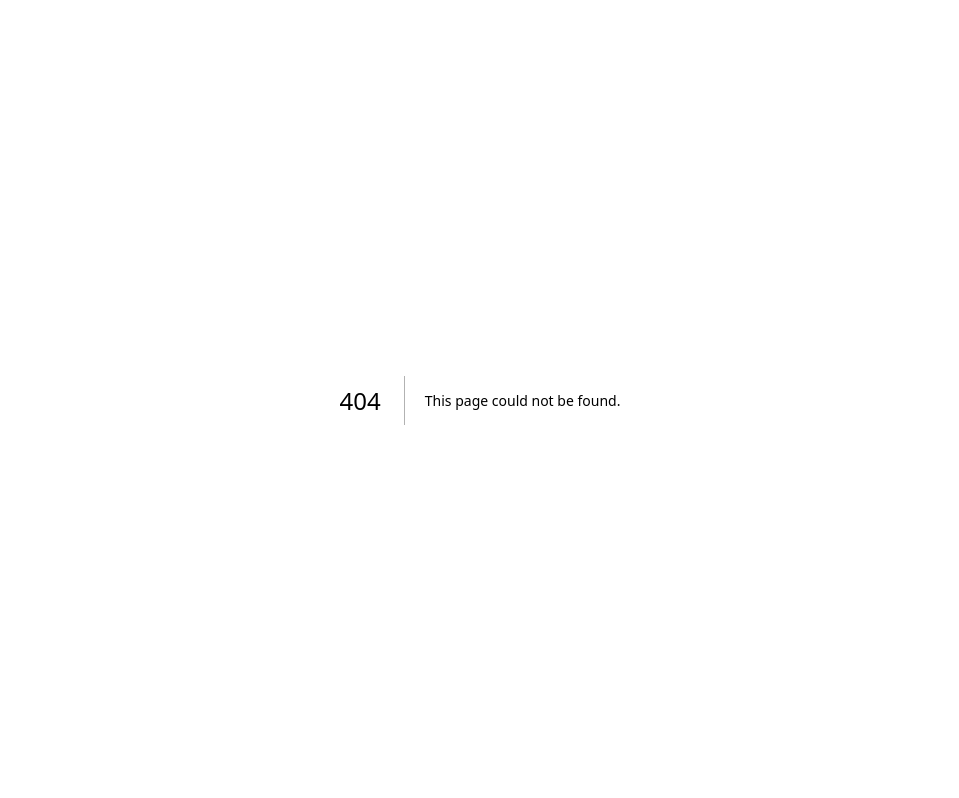
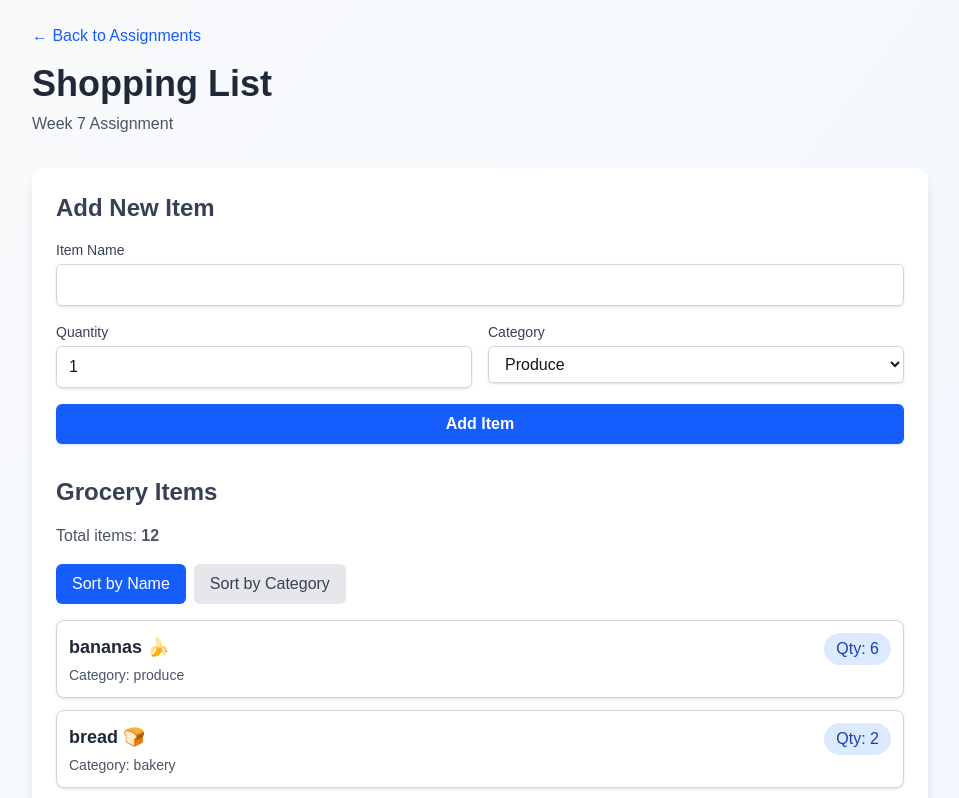
Before and after one commit to marco2k4/cprg306-assignments, a Next.js app: page /week-7 in a window 1280 px wide. Before the commit this address had no page. Shown: the top 798 px of the page, without its empty margins (160-1119 px from the left). Built offline with nearby package versions, Linux system fonts and the light colour scheme.

Commit message:
Add Week 7 assignment - Shopping list with form and sorting

```diff
--- a/app/page.js
+++ b/app/page.js
@@ -61,6 +61,16 @@ export default function Home() {
               View Week 6 Assignment →
             </Link>
           </div>
+          {/* WEEK 7 ADDED HERE*/}
+          <div className="p-4 border border-gray-200 rounded-lg">
+            <h3 className="text-lg font-medium mb-2">Week 7</h3>
+            <Link
+              href="/week-7"
+              className="inline-block px-4 py-2 bg-yellow-600 text-white rounded hover:bg-yellow-700"
+            >
+              View Week 7 Assignment →
+            </Link>
+          </div>
         </div>
       </div>
 
--- /dev/null
+++ b/app/week-7/GroceryItem.js
@@ -0,0 +1,17 @@
+export default function GroceryItem({ name, quantity, category }) {
+  return (
+    <div className="p-3 bg-white dark:bg-gray-800 border border-gray-300 dark:border-gray-600 rounded-lg shadow-sm transition-colors">
+      <div className="flex justify-between items-start">
+        <div>
+          <h3 className="font-semibold text-gray-800 dark:text-gray-200 text-lg">{name}</h3>
+          <p className="text-gray-600 dark:text-gray-400 text-sm mt-1">Category: {category}</p>
+        </div>
+        <div className="px-3 py-1 bg-blue-100 dark:bg-blue-900 rounded-full">
+          <span className="text-blue-800 dark:text-blue-200 font-medium">
+            Qty: {quantity}
+          </span>
+        </div>
+      </div>
+    </div>
+  );
+}
--- /dev/null
+++ b/app/week-7/GroceryItemList.js
@@ -0,0 +1,64 @@
+"use client";
+
+import { useState } from "react";
+import GroceryItem from "./GroceryItem";
+
+export default function GroceryItemList({ items }) {
+  const [sortBy, setSortBy] = useState("name");
+
+  // Create a sorted copy of items without mutating the original
+  const getSortedItems = () => {
+    // Create a copy of the items array
+    const itemsCopy = [...items];
+
+    // Sort the copy based on sortBy
+    if (sortBy === "name") {
+      itemsCopy.sort((a, b) => a.name.localeCompare(b.name));
+    } else if (sortBy === "category") {
+      itemsCopy.sort((a, b) => a.category.localeCompare(b.category));
+    }
+
+    return itemsCopy;
+  };
+
+  const sortedItems = getSortedItems();
+
+  return (
+    <section className="space-y-4">
+      <div className="flex gap-2 mb-4">
+        <button
+          onClick={() => setSortBy("name")}
+          className={`px-4 py-2 rounded-md font-medium transition-colors duration-200 ${
+            sortBy === "name"
+              ? "bg-blue-600 text-white"
+              : "bg-gray-200 dark:bg-gray-700 text-gray-700 dark:text-gray-300 hover:bg-gray-300 dark:hover:bg-gray-600"
+          }`}
+        >
+          Sort by Name
+        </button>
+        <button
+          onClick={() => setSortBy("category")}
+          className={`px-4 py-2 rounded-md font-medium transition-colors duration-200 ${
+            sortBy === "category"
+              ? "bg-blue-600 text-white"
+              : "bg-gray-200 dark:bg-gray-700 text-gray-700 dark:text-gray-300 hover:bg-gray-300 dark:hover:bg-gray-600"
+          }`}
+        >
+          Sort by Category
+        </button>
+      </div>
+
+      <ul className="list-none p-0 space-y-3">
+        {sortedItems.map((item) => (
+          <li key={item.id} className="mb-3">
+            <GroceryItem
+              name={item.name}
+              quantity={item.quantity}
+              category={item.category}
+            />
+          </li>
+        ))}
+      </ul>
+    </section>
+  );
+}
--- /dev/null
+++ b/app/week-7/NewGroceryItem.js
@@ -0,0 +1,96 @@
+"use client";
+
+import { useState } from "react";
+
+export default function NewItem({ onAddItem }) {
+  const [name, setName] = useState("");
+  const [quantity, setQuantity] = useState(1);
+  const [category, setCategory] = useState("produce");
+
+  const handleSubmit = (e) => {
+    e.preventDefault();
+
+    // Create new item object with random id
+    const newItem = {
+      id: Math.random().toString(36).substring(2, 9), // Generate random string id
+      name,
+      quantity,
+      category
+    };
+
+    // Call the onAddItem prop with the new item
+    onAddItem(newItem);
+
+    // Reset form fields
+    setName("");
+    setQuantity(1);
+    setCategory("produce");
+  };
+
+  const handleNameChange = (e) => setName(e.target.value);
+  const handleQuantityChange = (e) => setQuantity(Number(e.target.value));
+  const handleCategoryChange = (e) => setCategory(e.target.value);
+
+  return (
+    <form onSubmit={handleSubmit} className="space-y-4">
+      <div>
+        <label htmlFor="name" className="block text-sm font-medium text-gray-700 dark:text-gray-300 mb-1">
+          Item Name
+        </label>
+        <input
+          type="text"
+          id="name"
+          value={name}
+          onChange={handleNameChange}
+          required
+          className="w-full px-3 py-2 border border-gray-300 dark:border-gray-600 rounded-md shadow-sm focus:outline-none focus:ring-2 focus:ring-blue-500 dark:bg-gray-700 dark:text-white"
+        />
+      </div>
+
+      <div className="grid grid-cols-2 gap-4">
+        <div>
+          <label htmlFor="quantity" className="block text-sm font-medium text-gray-700 dark:text-gray-300 mb-1">
+            Quantity
+          </label>
+          <input
+            type="number"
+            id="quantity"
+            min="1"
+            max="99"
+            value={quantity}
+            onChange={handleQuantityChange}
+            required
+            className="w-full px-3 py-2 border border-gray-300 dark:border-gray-600 rounded-md shadow-sm focus:outline-none focus:ring-2 focus:ring-blue-500 dark:bg-gray-700 dark:text-white"
+          />
+        </div>
+
+        <div>
+          <label htmlFor="category" className="block text-sm font-medium text-gray-700 dark:text-gray-300 mb-1">
+            Category
+          </label>
+          <select
+            id="category"
+            value={category}
+            onChange={handleCategoryChange}
+            className="w-full px-3 py-2 border border-gray-300 dark:border-gray-600 rounded-md shadow-sm focus:outline-none focus:ring-2 focus:ring-blue-500 dark:bg-gray-700 dark:text-white"
+          >
+            <option value="produce">Produce</option>
+            <option value="dairy">Dairy</option>
+            <option value="bakery">Bakery</option>
+            <option value="meat">Meat</option>
+            <option value="canned goods">Canned Goods</option>
+            <option value="dry goods">Dry Goods</option>
+            <option value="household">Household</option>
+          </select>
+        </div>
+      </div>
+
+      <button
+        type="submit"
+        className="w-full bg-blue-600 hover:bg-blue-700 text-white font-semibold py-2 px-4 rounded-md shadow transition-colors duration-200"
+      >
+        Add Item
+      </button>
+    </form>
+  );
+}
--- /dev/null
+++ b/app/week-7/grocery-items.json
@@ -0,0 +1,74 @@
+[
+  {
+    "id": "1",
+    "name": "milk, 4 L 🥛",
+    "quantity": 1,
+    "category": "dairy"
+  },
+  {
+    "id": "2",
+    "name": "bread 🍞",
+    "quantity": 2,
+    "category": "bakery"
+  },
+  {
+    "id": "3",
+    "name": "eggs, dozen 🥚",
+    "quantity": 2,
+    "category": "dairy"
+  },
+  {
+    "id": "4",
+    "name": "bananas 🍌",
+    "quantity": 6,
+    "category": "produce"
+  },
+  {
+    "id": "5",
+    "name": "broccoli 🥦",
+    "quantity": 3,
+    "category": "produce"
+  },
+  {
+    "id": "6",
+    "name": "chicken breasts, 1 kg 🍗",
+    "quantity": 1,
+    "category": "meat"
+  },
+  {
+    "id": "7",
+    "name": "pasta sauce 🍝",
+    "quantity": 3,
+    "category": "canned goods"
+  },
+  {
+    "id": "8",
+    "name": "spaghetti, 454 g 🍝",
+    "quantity": 2,
+    "category": "dry goods"
+  },
+  {
+    "id": "9",
+    "name": "toilet paper, 12 pack 🧻",
+    "quantity": 1,
+    "category": "household"
+  },
+  {
+    "id": "10",
+    "name": "paper towels, 6 pack",
+    "quantity": 1,
+    "category": "household"
+  },
+  {
+    "id": "11",
+    "name": "dish soap 🍽️",
+    "quantity": 1,
+    "category": "household"
+  },
+  {
+    "id": "12",
+    "name": "hand soap 🧼",
+    "quantity": 4,
+    "category": "household"
+  }
+]
--- /dev/null
+++ b/app/week-7/page.js
@@ -0,0 +1,56 @@
+"use client";
+
+import { useState } from "react";
+import NewItem from "./NewGroceryItem";
+import ItemList from "./GroceryItemList";
+import itemsData from "./grocery-items.json";
+
+export default function Page() {
+  // Initialize state with items from json file
+  const [items, setItems] = useState(itemsData);
+
+  // Event handler to add a new item to the list
+  const handleAddItem = (newItem) => {
+    setItems([...items, newItem]);
+  };
+
+  return (
+    <main className="min-h-screen p-6 bg-gradient-to-br from-gray-50 to-blue-50 dark:from-gray-900 dark:to-gray-800 transition-colors">
+      <div className="max-w-4xl mx-auto">
+        <nav className="mb-4">
+          <a href="/" className="text-blue-600 dark:text-blue-400 hover:underline inline-flex items-center">
+            ← Back to Assignments
+          </a>
+        </nav>
+
+        <article>
+          <header className="mb-8">
+            <h1 className="text-3xl md:text-4xl font-bold text-gray-800 dark:text-gray-100 mb-2">
+              Shopping List
+            </h1>
+            <p className="text-gray-600 dark:text-gray-300">Week 7 Assignment</p>
+          </header>
+
+          <section className="bg-white dark:bg-gray-800 rounded-xl shadow-lg p-6">
+            <div className="mb-8">
+              <h2 className="text-2xl font-semibold text-gray-700 dark:text-gray-200 mb-4">
+                Add New Item
+              </h2>
+              <NewItem onAddItem={handleAddItem} />
+            </div>
+
+            <div>
+              <h2 className="text-2xl font-semibold text-gray-700 dark:text-gray-200 mb-4">
+                Grocery Items
+              </h2>
+              <p className="text-gray-600 dark:text-gray-400 mb-4">
+                Total items: <span className="font-semibold">{items.length}</span>
+              </p>
+              <ItemList items={items} />
+            </div>
+          </section>
+        </article>
+      </div>
+    </main>
+  );
+}
```
